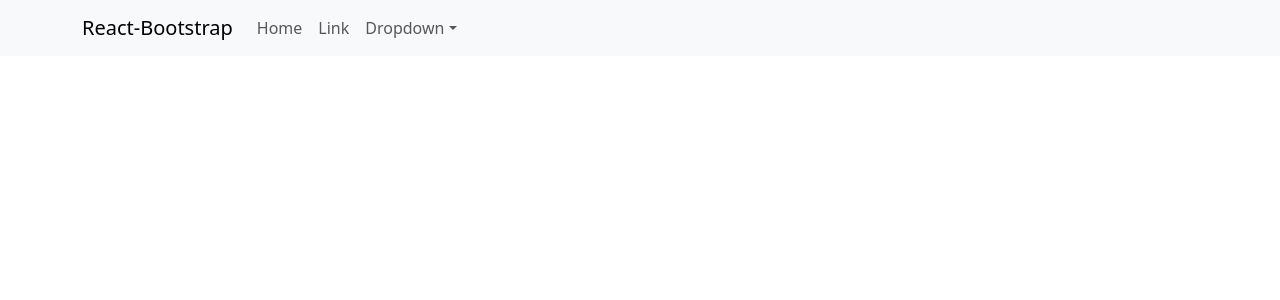
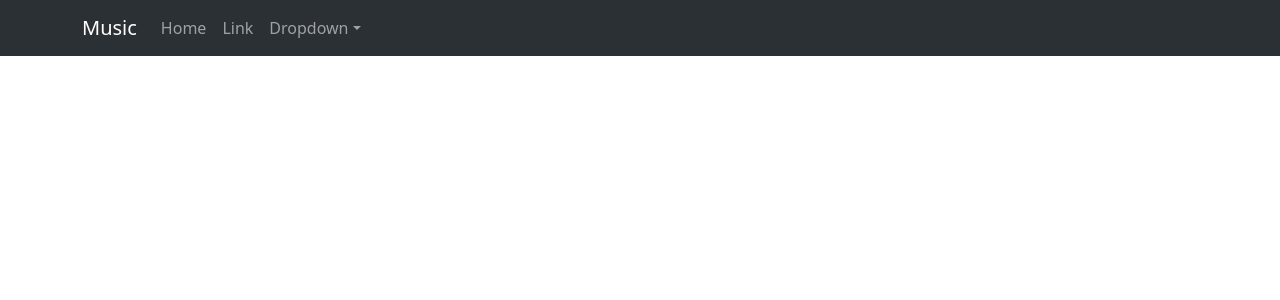
Before and after one commit to SamueleConverso/PROGETTO-U3-S3-L5, a React (Vite) app in the folder musicapp/: page / in a window 1280 px wide. Shown: the top 300 px of the page. Built offline with nearby package versions, Linux system fonts and the light colour scheme.

Commit message:
Jan 24, 2025, 9:59 AM

```diff
--- a/musicapp/src/components/MyNavbar.jsx
+++ b/musicapp/src/components/MyNavbar.jsx
@@ -2,10 +2,15 @@ import { Navbar, Nav, Container, NavDropdown } from "react-bootstrap";
 
 function MyNavbar() {
   return (
-    <Navbar expand="lg" className="bg-body-tertiary">
+    <Navbar
+      expand="lg"
+      className="bg-body-tertiary"
+      bg="dark"
+      data-bs-theme="dark"
+    >
       <Container>
-        <Navbar.Brand href="#home">React-Bootstrap</Navbar.Brand>
         <Navbar.Toggle aria-controls="basic-navbar-nav" />
+        <Navbar.Brand href="#home">Music</Navbar.Brand>
         <Navbar.Collapse id="basic-navbar-nav">
           <Nav className="me-auto">
             <Nav.Link href="#home">Home</Nav.Link>
```
